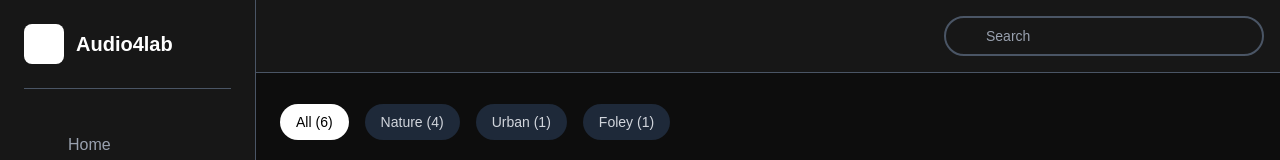
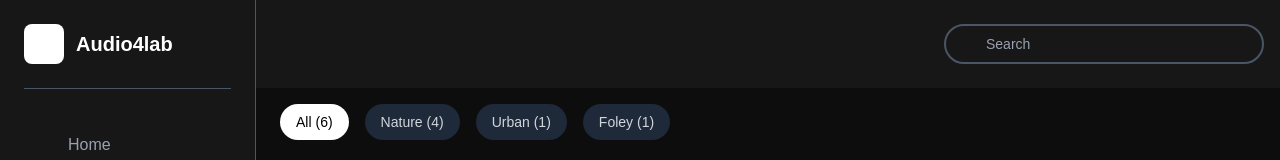
Before and after one commit to devtofunmi/audio4lab, a Next.js app: page /sound-effects in a window 1280 px wide. Shown: the top 160 px of the page. Built offline with nearby package versions, Linux system fonts and the light colour scheme; some icons are missing.

Commit message:
adjust design

```diff
--- a/components/Layout.tsx
+++ b/components/Layout.tsx
@@ -54,7 +54,7 @@ const Layout: React.FC<LayoutProps> = ({ children }) => {
 
       {/* Main Content */}
       <div className="flex-1 lg:ml-64">
-        <header className="fixed top-0 right-0 left-0 lg:left-64 bg-[#171717] border-b border-gray-600 px-4 py-4 z-40">
+        <header className="fixed top-0 right-0 left-0 lg:left-64 bg-[#171717]  px-4 py-6 z-40">
           <div className="flex items-center justify-between">
             <div className="flex items-center space-x-4">
               {/* Mobile Menu Button */}
```
